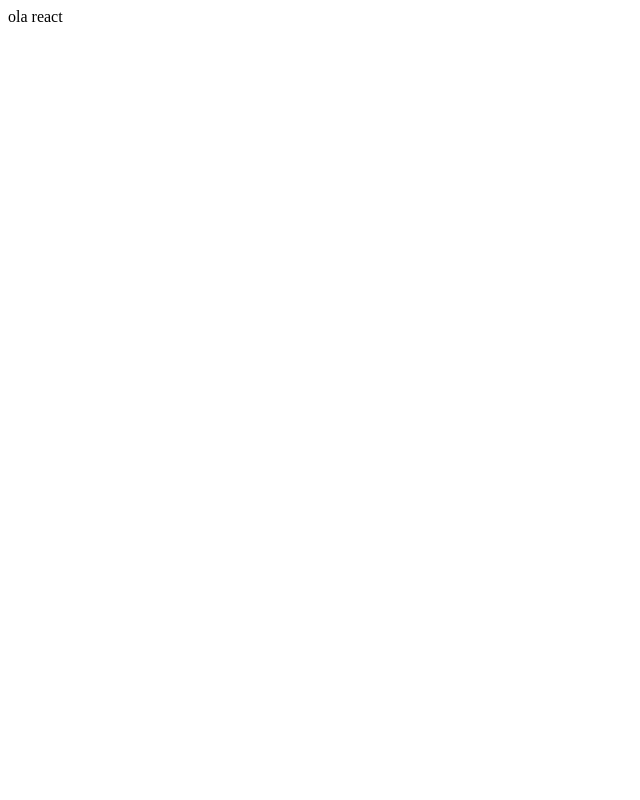
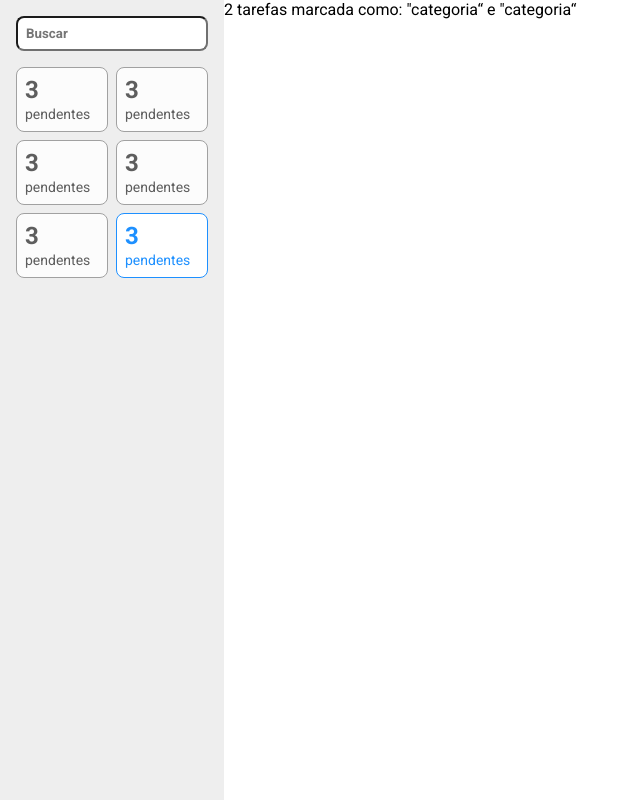
Before and after one commit to Roneanderson/react_lista_contato, a React (Create React App) app: page / in a window 1280 px wide. Shown: the whole page, without its empty margins (0-640 px from the left). Built offline with nearby package versions, Linux system fonts and the light colour scheme.

Commit message:
criando components

```diff
--- a/src/App.tsx
+++ b/src/App.tsx
@@ -1,7 +1,18 @@
 import {} from 'react-redux'
+import EstiloGlobal, { Container } from './styles'
+import Lateral from './containers/Lateral'
+import ListaDeTarefas from './containers/ListaDeTarefas'
 
 function App() {
-  return <div>ola react</div>
+  return (
+    <>
+      <EstiloGlobal />
+      <Container>
+        <Lateral />
+        <ListaDeTarefas />
+      </Container>
+    </>
+  )
 }
 
 export default App
--- /dev/null
+++ b/src/components/FiltroCard/index.tsx
@@ -0,0 +1,14 @@
+import * as S from './styles'
+
+export type Props = {
+  ativo?: boolean
+}
+
+const FiltroCard = (props: Props) => (
+  <S.Card ativo={props.ativo}>
+    <S.Contador>3</S.Contador>
+    <S.Label>pendentes</S.Label>
+  </S.Card>
+)
+
+export default FiltroCard
--- /dev/null
+++ b/src/components/FiltroCard/styles.ts
@@ -0,0 +1,21 @@
+import styled from 'styled-components'
+
+import { Props } from '.'
+
+export const Card = styled.div<Props>`
+  padding: 8px;
+  border: 1px solid ${(props) => (props.ativo ? '#1e90ff' : '#a1a1a1')};
+  background-color:  ${(props) => (props.ativo ? '#fff' : '#fcfcfc')}; #fcfcfc;
+  color: ${(props) => (props.ativo ? '#1e90ff' : '#5e5e5e')};
+  border-radius: 8px;
+`
+
+export const Contador = styled.span`
+  font-weight: bold;
+  font-size: 24px;
+  display: block;
+`
+
+export const Label = styled.label`
+  font-size: 14px;
+`
--- /dev/null
+++ b/src/containers/Lateral/index.tsx
@@ -0,0 +1,21 @@
+import FiltroCard from '../../components/FiltroCard'
+
+import * as S from './styles'
+
+const Lateral = () => (
+  <S.Aside>
+    <div>
+      <S.Campo type="text" placeholder="Buscar" />
+      <S.Filtros>
+        <FiltroCard />
+        <FiltroCard />
+        <FiltroCard />
+        <FiltroCard />
+        <FiltroCard />
+        <FiltroCard ativo />
+      </S.Filtros>
+    </div>
+  </S.Aside>
+)
+
+export default Lateral
--- /dev/null
+++ b/src/containers/Lateral/styles.ts
@@ -0,0 +1,24 @@
+import styled from 'styled-components'
+
+export const Aside = styled.aside`
+  padding: 16px;
+  background-color: #eee;
+  height: 100vh;
+`
+
+export const Filtros = styled.div`
+  display: grid;
+  grid-template-columns: 1fr 1fr;
+  grid-gap: 8px;
+  margin-top: 16px;
+`
+
+export const Campo = styled.input`
+  padding: 8px;
+  background-color: #fff;
+  border-radius: 8px;
+  font-weight: bold;
+  color: #707070;
+  border-color: #707070;
+  width: 100%;
+`
--- /dev/null
+++ b/src/containers/ListaDeTarefas/index.tsx
@@ -0,0 +1,9 @@
+const ListaDeTarefas = () => (
+  <main>
+    <p>
+      2 tarefas marcada como: &quot;categoria&ldquo; e &quot;categoria&ldquo;
+    </p>
+  </main>
+)
+
+export default ListaDeTarefas
--- /dev/null
+++ b/src/styles.ts
@@ -0,0 +1,16 @@
+import styled, { createGlobalStyle } from 'styled-components'
+
+const EstiloGlobal = createGlobalStyle`
+*{
+  margin: 0;
+  padding: 0;
+  box-sizing: border-box;
+  font-family: Roboto, san-serif;
+}
+`
+export const Container = styled.div`
+  display: grid;
+  grid-template-columns: 224px auto;
+`
+
+export default EstiloGlobal
--- a/src/styles/index.ts
+++ /dev/null
@@ -1,50 +0,0 @@
-import styled, { createGlobalStyle } from 'styled-components'
-import variaveis from './variaveis'
-
-const EstiloGlobal = createGlobalStyle`
-* {
-  margin: 0;
-  padding: 0;
-  box-sizing: border-box;
-  font-family: sans-serif;
-  list-style: none;
-}
-`
-export const Container = styled.div`
-  display: grid;
-  grid-template-columns: 224px auto;
-`
-export const MainContainer = styled.main`
-  padding: 0 40px;
-  height: 100vh;
-  overflow-y: scroll;
-`
-export const Titulo = styled.h2`
-  display: block;
-  margin-top: 40px;
-  margin-bottom: 40px;
-  font-size: 18px;
-  font-weight: bold;
-`
-export const Campo = styled.input`
-  padding: 8px;
-  background-color: #fff;
-  border-radius: 8px;
-  font-weight: bold;
-  color: #red;
-  border-color: red;
-  width: 100%;
-`
-export const Botao = styled.button`
-  font-weight: bold;
-  font-size: 12px;
-  color: #fff;
-  padding: 8px 12px;
-  border: none;
-  cursor: pointer;
-  background-color: ${variaveis.azulEscuro};
-  border-radius: 8px;
-  margin-right: 8px;
-`
-
-export default EstiloGlobal
```
Also changed, not shown: src/styles/variaveis.ts (deleted, +0 -7 lines), 1 other file (tests, documents, lock files or other folders).
